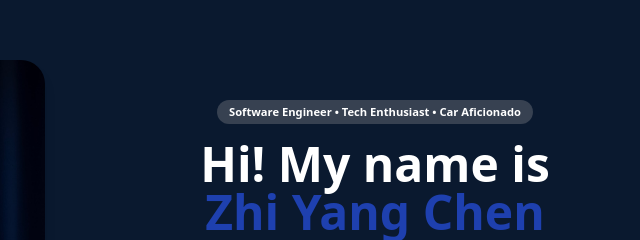
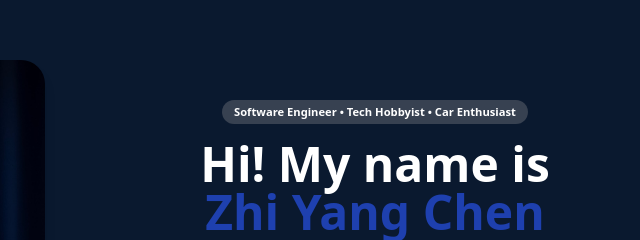
Before and after one commit to zhiyangg/website, an Astro site: page / in a window 1280 px wide. Shown: the part 148-388 px from the top of the page, 505-1145 px from the left. Built offline with nearby package versions, Linux system fonts and the light colour scheme; Astro itself is replaced by a stand-in of ours.

Commit message:
updated badge text and banner font

```diff
--- a/src/pages/index.astro
+++ b/src/pages/index.astro
@@ -41,7 +41,7 @@ const linkedinLink = "https://www.linkedin.com/in/zhiyangc/";
 
                 <!-- Badge -->
                 <span class="inline-block px-3 py-1 text-[0.7rem] font-semibold text-white bg-gray-700 rounded-full">
-                    Software Engineer &bull; Tech Enthusiast &bull; Car Aficionado
+                    Software Engineer &bull; Tech Hobbyist &bull; Car Enthusiast
                 </span>
 
                 <!-- Name & Title -->
```
Also changed, not shown: public/banner.png.
